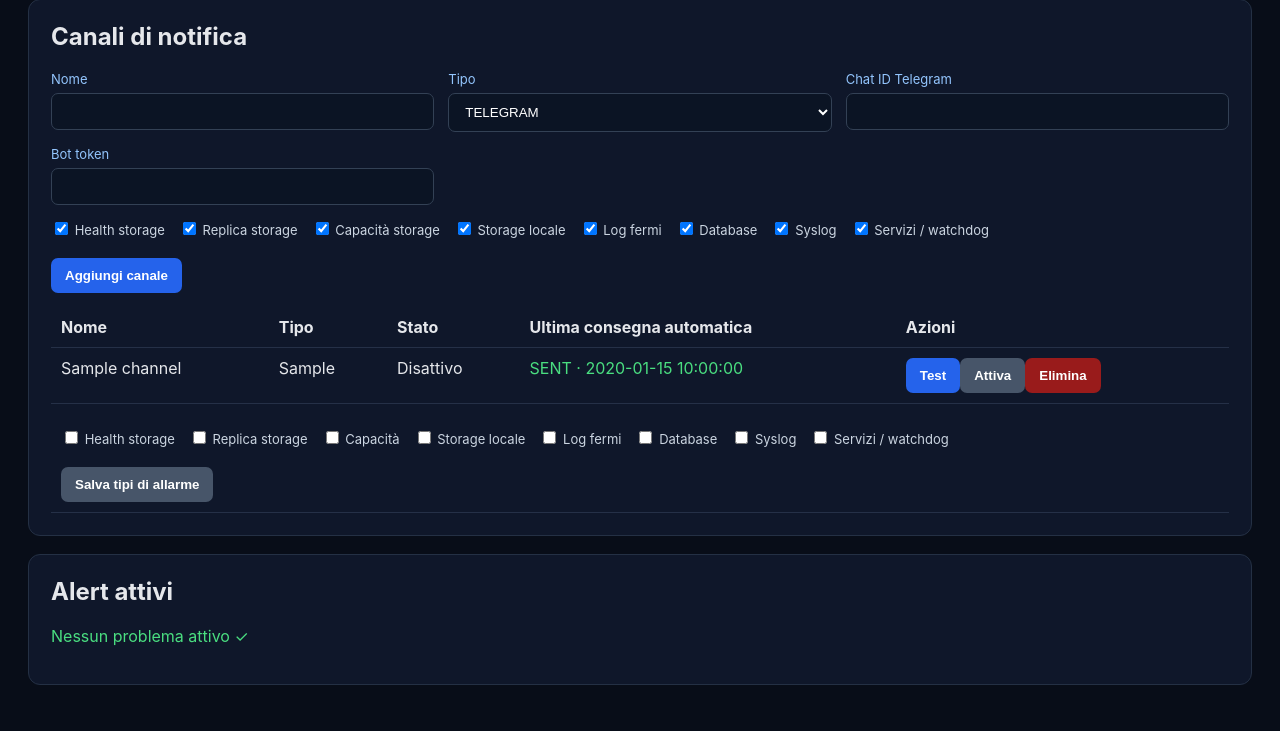
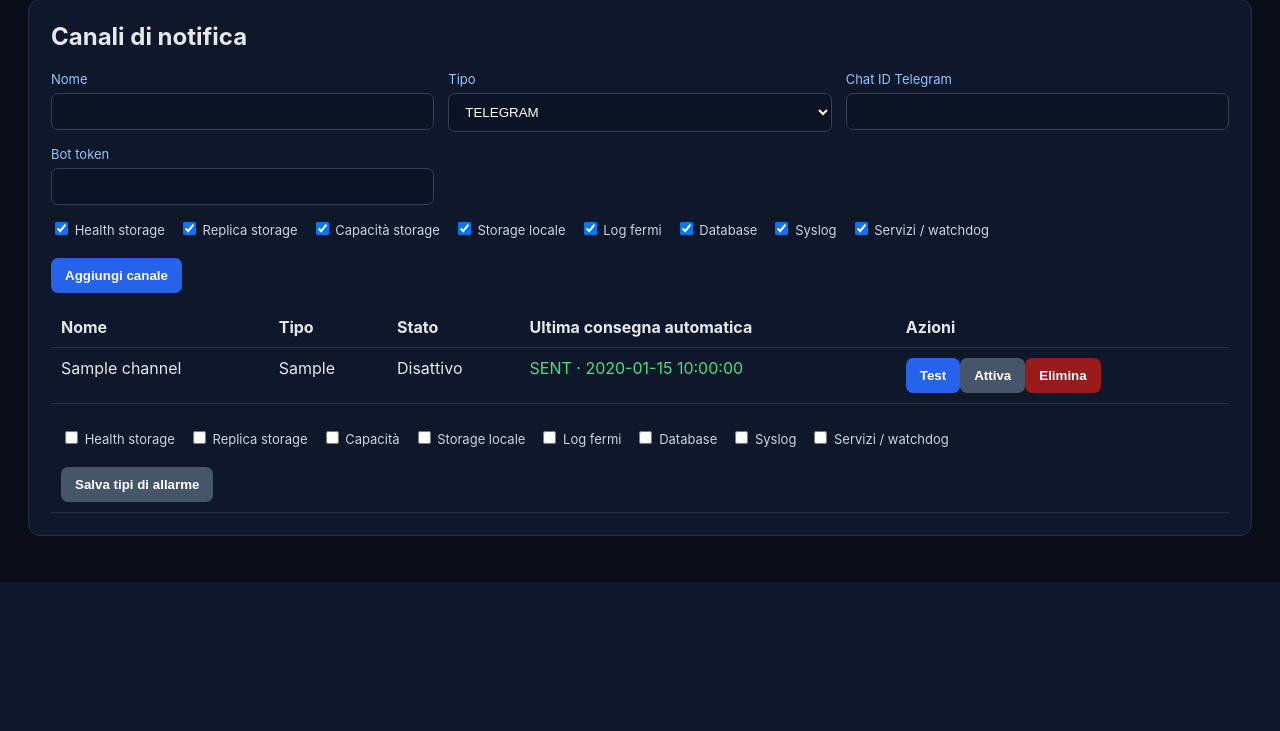
Before and after one commit to MzTechnology97/network-log-manager, a FastAPI app: template templates/settings.html in a window 1280 px wide. Shown: the part 1123-1854 px from the top of the page. After the commit the page ends 1705 px from the top, so only its background shows below. Run offline with FastAPI, Linux system fonts and the light colour scheme; the template is opened without the code that fills it: most values are stand-ins (such as "Sample title", 1, 10 or a date in 2020); parts of the project's set-up code (start-up, migrations or seed data) failed here and were passed over.

Commit message:
Move active alerts out of settings

```diff
--- a/templates/settings.html
+++ b/templates/settings.html
@@ -51,7 +51,6 @@ body{margin:0;background:#080d18;color:#e5e7eb;font-family:Inter,system-ui,sans-
 <label><input type="checkbox" name="event_types" value="syslog_listener_down" {{'checked' if 'syslog_listener_down' in (c.event_types_json or '') else ''}}> Syslog</label>
 <label><input type="checkbox" name="event_types" value="service_unhealthy" {{'checked' if 'service_unhealthy' in (c.event_types_json or '') else ''}}> Servizi / watchdog</label>
 </div><button class="secondary">Salva tipi di allarme</button></form></td></tr>{% endfor %}</tbody></table></div>
-<div class="card"><h2>Alert attivi</h2>{% if alerts %}<table><tbody>{% for a in alerts %}<tr><td class="{{a.severity|lower}}">{{a.severity}}</td><td><strong>{{a.title}}</strong><div class="small">{{a.message}}</div></td><td>{{a.last_seen_at}}</td></tr>{% endfor %}</tbody></table>{% else %}<p class="ok">Nessun problema attivo ✓</p>{% endif %}</div>
 </div><script>
 function channelFields(){let t=document.getElementById('ctype').value;document.querySelectorAll('.c-telegram').forEach(x=>x.classList.toggle('hidden',t!=='TELEGRAM'));document.querySelectorAll('.c-email').forEach(x=>x.classList.toggle('hidden',t!=='EMAIL'));document.querySelectorAll('.c-web').forEach(x=>x.classList.toggle('hidden',!['SLACK','DISCORD','WEBHOOK'].includes(t)))}
 function storageFields(){let t=document.getElementById('stype').value;document.querySelectorAll('.sf').forEach(x=>x.classList.add('hidden'));document.querySelectorAll('.sf-local').forEach(x=>x.classList.toggle('hidden',t!=='LOCAL'));document.querySelectorAll('.sf-remote').forEach(x=>x.classList.toggle('hidden',t==='LOCAL'));document.querySelectorAll('.sf-smb').forEach(x=>x.classList.toggle('hidden',t!=='SMB'));document.querySelectorAll('.sf-sftp').forEach(x=>x.classList.toggle('hidden',t!=='SFTP'));document.querySelectorAll('.sf-s3').forEach(x=>x.classList.toggle('hidden',t!=='S3'));document.getElementById('browse-btn').classList.toggle('hidden',t==='LOCAL');document.querySelectorAll('.sf input').forEach(i=>i.disabled=i.closest('.sf').classList.contains('hidden'))}
```
